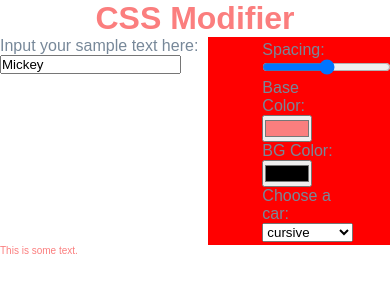
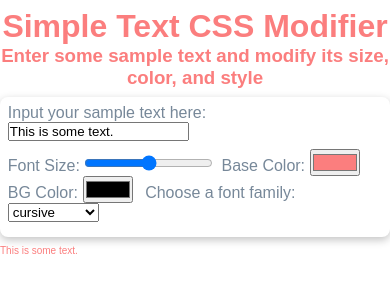
Before and after one commit to agdelvalle/fontPreview, a plain HTML site: page index.html in a window 390 px wide. Drawn offline with Linux system fonts and the light colour scheme.

Commit message:
add styling and responsiveness

```diff
--- a/assets/style.css
+++ b/assets/style.css
@@ -20,32 +20,72 @@ body {
 
 main{
     display: grid;
-    grid-template-columns: auto auto auto;
+    grid-template-columns: auto auto auto auto;
     grid-template-rows: auto auto auto;
 }
 
-h1{
+header{
     text-align: center;
     grid-row-start: 1;
     grid-row-end: 2;
     grid-column-start: 1;
-    grid-column-end: 4;
+    grid-column-end: 5;
+    margin: 2% 0;
+    color: var(--color);
 }
 
-.controls-container{
-    background-color: red;
+.controls{
+padding: 2% 0;
+}
+
+.controls input{
+    margin-right: 1%
+}
+
+.controls label{
+    margin-top: 100px;
+}
+
+#input-panel{
+    background-color: white;
+    /* box-shadow: 5px 10px #888888; */
+    /* box-shadow: rgba(99, 99, 99, 0.2) 0px 2px 8px 0px; */
+    box-shadow: rgba(0, 0, 0, 0.24) 0px 3px 8px;
+    color: lightslategray;
     grid-column-start: 2;
     grid-column-end: 4;
     grid-row-start: 2;
     grid-row-end: 3;
-    padding: 2% 30%;
+    padding: 2%;
+    border-radius: 8px;
 }
 
-.hl, p {
+p {
     color: var(--color);
 }
 
-p{
+.text-display-container {
+    grid-row-start: 3;
+    grid-row-end: 4;
+    grid-column-start: 2;
+    grid-column-end: 4;
+    margin: 2% 0;
     font-size: var(--spacing);
     font-family: var(--fontFam);
 }
+
+/* @media only screen and (min-width: 355px){
+    #input-panel{
+        grid-column-start: 2;
+        grid-column-end: 3;
+        grid-row-start: 2;
+        grid-row-end: 4;
+        text-align: start;
+        margin: 5% 8%;
+    }
+
+    .text-display-container {
+        grid-row-start: 4;
+        grid-row-end: 5;
+    }
+} */
--- a/index.html
+++ b/index.html
@@ -6,34 +6,37 @@
     <meta name="viewport" content="width=device-width, initial-scale=1.0">
 <!-- css -->
     <link rel="stylesheet" href="assets/style.css">
-    <title>JS and CSS Modifier</title>
+    <title>Simple Text CSS Modifier</title>
 </head>
 <body>
     <main>
-        <h1 class="hl">CSS Modifier</h1>
+        <header>
+            <h1 class="hl">Simple Text CSS Modifier</h1>
+            <h3>Enter some sample text and modify its size, color, and style</h3>
+        </header>
+        <div id="input-panel">
             <div class="text-container">
                 <label for="text">Input your sample text here:</label>
-            <input type="text" name="text" id="toBeDisplayed" value="Mickey">
+                <input type="text" name="text" id="toBeDisplayed" value="This is some text.">
             </div>
             <div class="controls-container">
                 <div class="controls">
-                <label for="spacing">Spacing:</label>
+                    <label for="spacing">Font Size:</label>
                     <input type="range" class="colorChange" name="spacing" id="spacing" data-sizing="px">
-                <!--<label for="blur">Blur:</label>
-                <input type="range" name="blur" id="blur" data-sizing="px"> -->
                     <label for="color">Base Color:</label>
                     <input type="color" name="color" class="colorChange" id="color" value="#FB7E7E">
                     <label for="background">BG Color:</label>
                     <input type="color" name="bgcolor" class="colorChange" id="colorB" value="#FFF">
-
-                <label for="fontFam">Choose a car:</label>
-                <select name="fontFam" id="fontFam">
+                    <!-- <br> -->
+                    <label for="fontFam">&nbsp;Choose a font family:</label>
+                    <select name="fontFam" id="fontFam" class="colorChange">
                         <option value="cursive">cursive</option>
                         <option value="fantasy">fantasy</option>
                         <option value="monospace">monospace</option>
                         <option value="serif">serif</option>
                         <option value="sans-serif">sans-serif</option>
                     </select>
+                </div>
             </div>
         </div>
         <div class="text-display-container">
@@ -43,7 +46,7 @@
 
 <!-- scripts -->
 <script>
-const textInput = document.querySelectorAll('.controls input')
+const input = document.querySelectorAll('.colorChange')
 
 document.getElementById("toBeDisplayed").addEventListener("input", displayText);
 
@@ -58,12 +61,12 @@ function handleUpdate(){
         document.documentElement.style.setProperty(`--${this.name}`,this.value + suffix);
 }
 
-document.getElementById("color").addEventListener("change", handleUpdate);
-document.getElementById("colorB").addEventListener("change", handleUpdate);
-document.getElementById("spacing").addEventListener("change", handleUpdate);
-document.getElementById("fontFam").addEventListener("change", handleUpdate);
+// document.getElementById("color").addEventListener("change", handleUpdate);
+// document.getElementById("colorB").addEventListener("change", handleUpdate);
+// document.getElementById("spacing").addEventListener("change", handleUpdate);
+// document.getElementById("fontFam").addEventListener("change", handleUpdate);
 
-// input.forEach(input => input.addEventListener('change',handleUpdate));
+input.forEach(input => input.addEventListener('change',handleUpdate));
 // input.forEach(input => input.addEventListener('mousemove',handleUpdate));
 
 </script>
```
Lines whose indentation alone changed are shown as unchanged.
